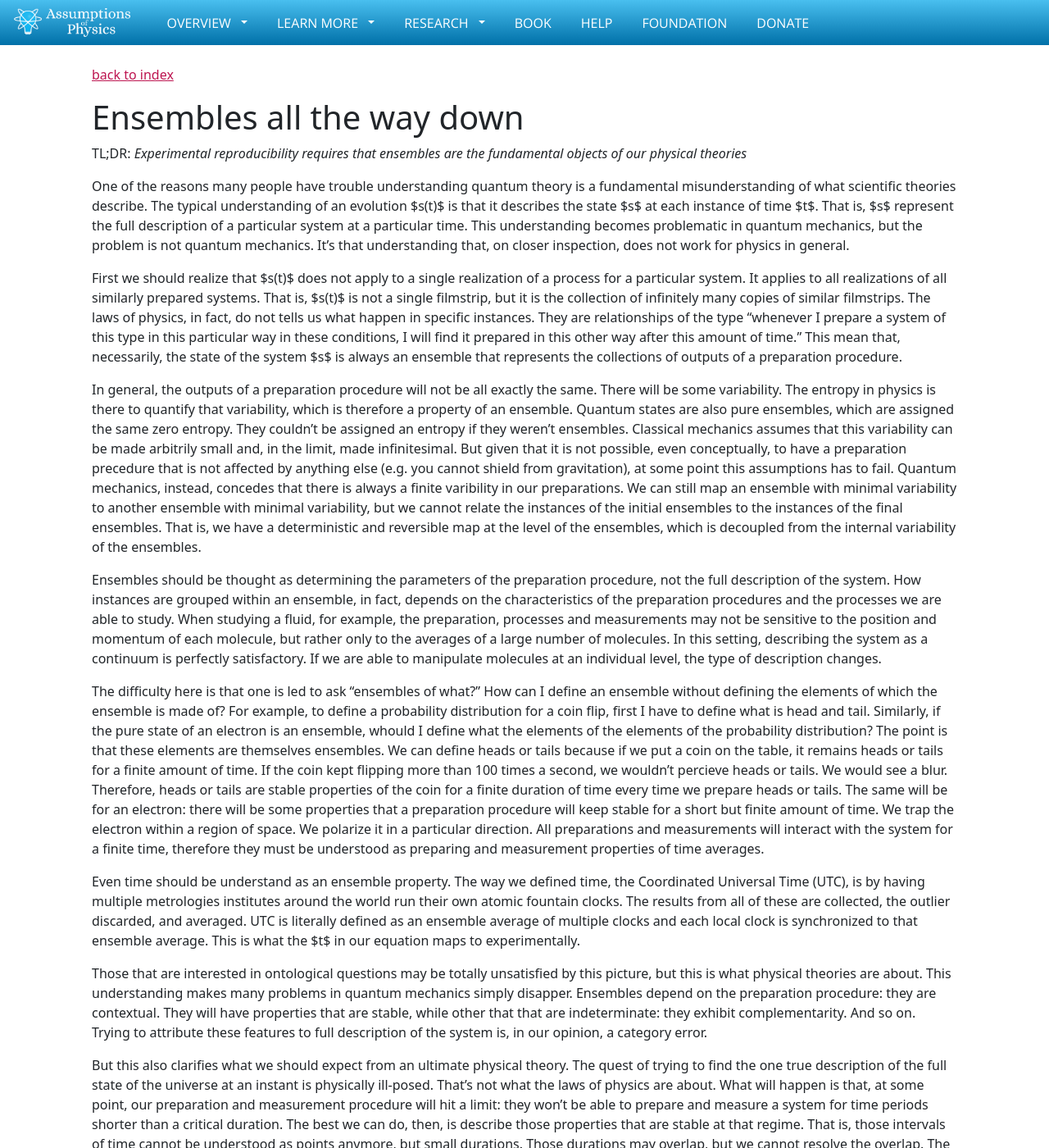
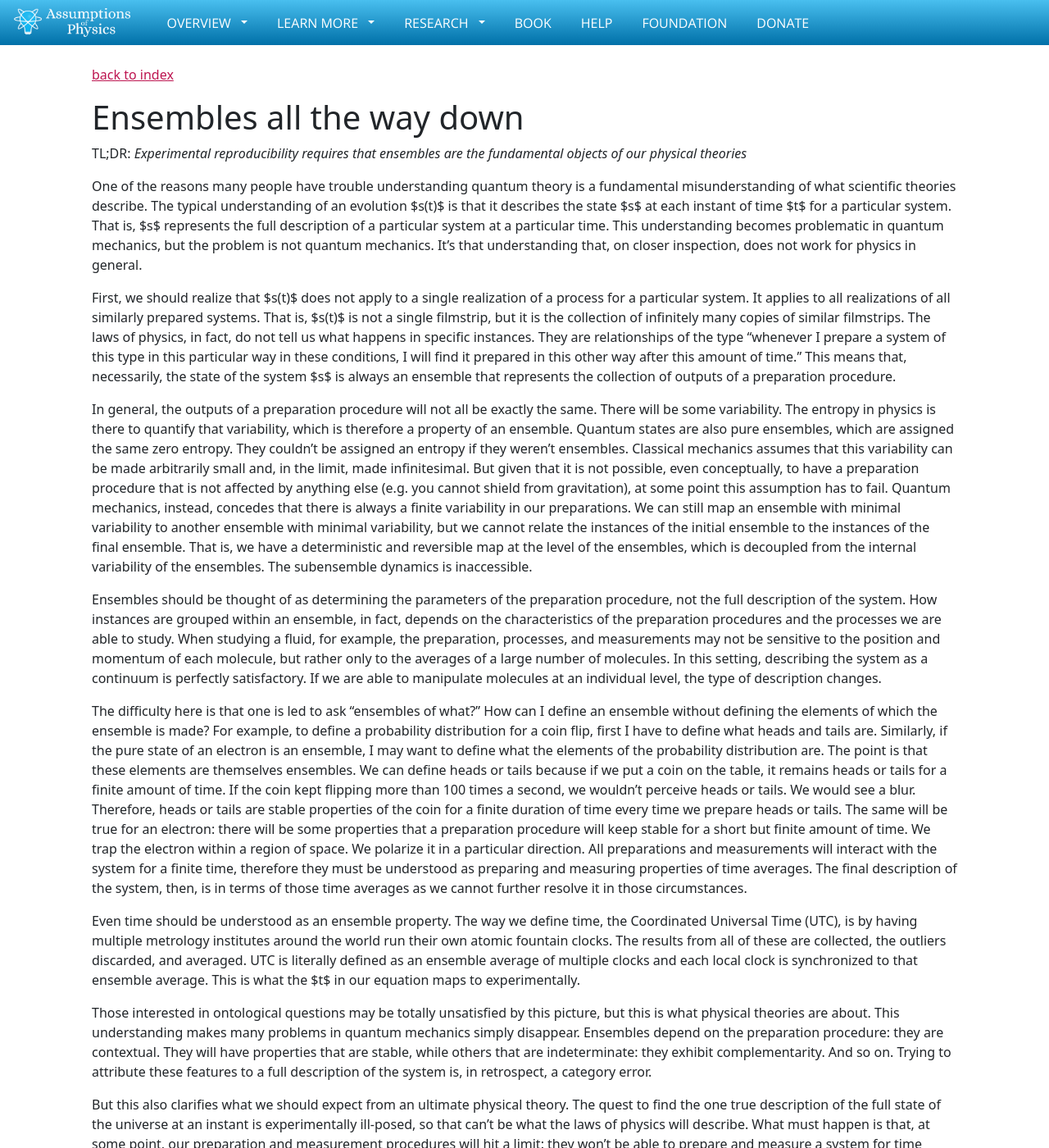
Before and after one commit to assumptionsofphysics/assumptionsofphysics.github.io, a Jekyll site: the page built from _essays/2025-11-15-ensembles-all-the-way-down.md, in a window 1280 px wide and 1400 px high. Shown: the whole window at 82% size. Built offline with Jekyll 4.4.1, drawn with Linux system fonts in a browser that asks for light colours; nearby versions of some CDN libraries; some web fonts are replaced; some of the changed text lies outside the part shown.

Commit message:
Fixed typos

```diff
--- a/_essays/2025-11-15-ensembles-all-the-way-down.md
+++ b/_essays/2025-11-15-ensembles-all-the-way-down.md
@@ -6,18 +6,18 @@
 draft: true
 ---
 
-One of the reasons many people have trouble understanding quantum theory is a fundamental misunderstanding of what scientific theories describe. The typical understanding of an evolution $s(t)$ is that it describes the state $s$ at each instance of time $t$. That is, $s$ represent the full description of a particular system at a particular time. This understanding becomes problematic in quantum mechanics, but the problem is not quantum mechanics. It's that understanding that, on closer inspection, does not work for physics in general.
+One of the reasons many people have trouble understanding quantum theory is a fundamental misunderstanding of what scientific theories describe. The typical understanding of an evolution $s(t)$ is that it describes the state $s$ at each instant of time $t$ for a particular system. That is, $s$ represents the full description of a particular system at a particular time. This understanding becomes problematic in quantum mechanics, but the problem is not quantum mechanics. It's that understanding that, on closer inspection, does not work for physics in general.
 
-First we should realize that $s(t)$ does not apply to a single realization of a process for a particular system. It applies to all realizations of all similarly prepared systems. That is, $s(t)$ is not a single filmstrip, but it is the collection of infinitely many copies of similar filmstrips. The laws of physics, in fact, do not tells us what happen in specific instances. They are relationships of the type "whenever I prepare a system of this type in this particular way in these conditions, I will find it prepared in this other way after this amount of time." This mean that, necessarily, the state of the system $s$ is always an ensemble that represents the collections of outputs of a preparation procedure.
+First, we should realize that $s(t)$ does not apply to a single realization of a process for a particular system. It applies to all realizations of all similarly prepared systems. That is, $s(t)$ is not a single filmstrip, but it is the collection of infinitely many copies of similar filmstrips. The laws of physics, in fact, do not tell us what happens in specific instances. They are relationships of the type "whenever I prepare a system of this type in this particular way in these conditions, I will find it prepared in this other way after this amount of time." This means that, necessarily, the state of the system $s$ is always an ensemble that represents the collection of outputs of a preparation procedure.
 
-In general, the outputs of a preparation procedure will not be all exactly the same. There will be some variability. The entropy in physics is there to quantify that variability, which is therefore a property of an ensemble. Quantum states are also pure ensembles, which are assigned the same zero entropy. They couldn't be assigned an entropy if they weren't ensembles. Classical mechanics assumes that this variability can be made arbitrily small and, in the limit, made infinitesimal. But given that it is not possible, even conceptually, to have a preparation precedure that is not affected by anything else (e.g. you cannot shield from gravitation), at some point this assumptions has to fail. Quantum mechanics, instead, concedes that there is always a finite varibility in our preparations. We can still map an ensemble with minimal variability to another ensemble with minimal variability, but we cannot relate the instances of the initial ensembles to the instances of the final ensembles. That is, we have a deterministic and reversible map at the level of the ensembles, which is decoupled from the internal variability of the ensembles.
+In general, the outputs of a preparation procedure will not all be exactly the same. There will be some variability. The entropy in physics is there to quantify that variability, which is therefore a property of an ensemble. Quantum states are also pure ensembles, which are assigned the same zero entropy. They couldn't be assigned an entropy if they weren't ensembles. Classical mechanics assumes that this variability can be made arbitrarily small and, in the limit, made infinitesimal. But given that it is not possible, even conceptually, to have a preparation procedure that is not affected by anything else (e.g. you cannot shield from gravitation), at some point this assumption has to fail. Quantum mechanics, instead, concedes that there is always a finite variability in our preparations. We can still map an ensemble with minimal variability to another ensemble with minimal variability, but we cannot relate the instances of the initial ensemble to the instances of the final ensemble. That is, we have a deterministic and reversible map at the level of the ensembles, which is decoupled from the internal variability of the ensembles. The subensemble dynamics is inaccessible.
 
-Ensembles should be thought as determining the parameters of the preparation procedure, not the full description of the system. How instances are grouped within an ensemble, in fact, depends on the characteristics of the preparation procedures and the processes we are able to study. When studying a fluid, for example, the preparation, processes and measurements may not be sensitive to the position and momentum of each molecule, but rather only to the averages of a large number of molecules. In this setting, describing the system as a continuum is perfectly satisfactory. If we are able to manipulate molecules at an individual level, the type of description changes.
+Ensembles should be thought of as determining the parameters of the preparation procedure, not the full description of the system. How instances are grouped within an ensemble, in fact, depends on the characteristics of the preparation procedures and the processes we are able to study. When studying a fluid, for example, the preparation, processes, and measurements may not be sensitive to the position and momentum of each molecule, but rather only to the averages of a large number of molecules. In this setting, describing the system as a continuum is perfectly satisfactory. If we are able to manipulate molecules at an individual level, the type of description changes.
 
-The difficulty here is that one is led to ask "ensembles of what?" How can I define an ensemble without defining the elements of which the ensemble is made of? For example, to define a probability distribution for a coin flip, first I have to define what is head and tail. Similarly, if the pure state of an electron is an ensemble, whould I define what the elements of the elements of the probability distribution? The point is that these elements are themselves ensembles. We can define heads or tails because if we put a coin on the table, it remains heads or tails for a finite amount of time. If the coin kept flipping more than 100 times a second, we wouldn't percieve heads or tails. We would see a blur. Therefore, heads or tails are stable properties of the coin for a finite duration of time every time we prepare heads or tails. The same will be for an electron: there will be some properties that a preparation procedure will keep stable for a short but finite amount of time. We trap the electron within a region of space. We polarize it in a particular direction. All preparations and measurements will interact with the system for a finite time, therefore they must be understood as preparing and measurement properties of time averages.
+The difficulty here is that one is led to ask "ensembles of what?" How can I define an ensemble without defining the elements of which the ensemble is made? For example, to define a probability distribution for a coin flip, first I have to define what heads and tails are. Similarly, if the pure state of an electron is an ensemble, I may want to define what the elements of the probability distribution are. The point is that these elements are themselves ensembles. We can define heads or tails because if we put a coin on the table, it remains heads or tails for a finite amount of time. If the coin kept flipping more than 100 times a second, we wouldn't perceive heads or tails. We would see a blur. Therefore, heads or tails are stable properties of the coin for a finite duration of time every time we prepare heads or tails. The same will be true for an electron: there will be some properties that a preparation procedure will keep stable for a short but finite amount of time. We trap the electron within a region of space. We polarize it in a particular direction. All preparations and measurements will interact with the system for a finite time, therefore they must be understood as preparing and measuring properties of time averages. The final description of the system, then, is in terms of those time averages as we cannot further resolve it in those circumstances.
 
-Even time should be understand as an ensemble property. The way we defined time, the Coordinated Universal Time (UTC), is by having multiple metrologies institutes around the world run their own atomic fountain clocks. The results from all of these are collected, the outlier discarded, and averaged. UTC is literally defined as an ensemble average of multiple clocks and each local clock is synchronized to that ensemble average. This is what the $t$ in our equation maps to experimentally.
+Even time should be understood as an ensemble property. The way we define time, the Coordinated Universal Time (UTC), is by having multiple metrology institutes around the world run their own atomic fountain clocks. The results from all of these are collected, the outliers discarded, and averaged. UTC is literally defined as an ensemble average of multiple clocks and each local clock is synchronized to that ensemble average. This is what the $t$ in our equation maps to experimentally.
 
-Those that are interested in ontological questions may be totally unsatisfied by this picture, but this is what physical theories are about. This understanding makes many problems in quantum mechanics simply disapper. Ensembles depend on the preparation procedure: they are contextual. They will have properties that are stable, while other that that are indeterminate: they exhibit complementarity. And so on. Trying to attribute these features to full description of the system is, in our opinion, a category error.
+Those interested in ontological questions may be totally unsatisfied by this picture, but this is what physical theories are about. This understanding makes many problems in quantum mechanics simply disappear. Ensembles depend on the preparation procedure: they are contextual. They will have properties that are stable, while others that are indeterminate: they exhibit complementarity. And so on. Trying to attribute these features to a full description of the system is, in retrospect, a category error.
 
-But this also clarifies what we should expect from an ultimate physical theory. The quest of trying to find the one true description of the full state of the universe at an instant is physically ill-posed. That's not what the laws of physics are about. What will happen is that, at some point, our preparation and measurement procedure will hit a limit: they won't be able to prepare and measure a system for time periods shorter than a critical duration. The best we can do, then, is describe those properties that are stable at that regime. That is, those intervals of time cannot be understood as points anymore, but small durations. Those durations may overlap, but we cannot resolve the overlap. The only thing we are going to be able to describe is the ensemble averages within those overlapping durations. It's ensembles all the way down.
+But this also clarifies what we should expect from an ultimate physical theory. The quest to find the one true description of the full state of the universe at an instant is experimentally ill-posed, so that can't be what the laws of physics will describe. What must happen is that, at some point, our preparation and measurement procedures will hit a limit: they won't be able to prepare and measure a system for time periods shorter than a critical duration. The best we can do, then, is describe those properties that are stable in that regime. That is, those intervals of time cannot be understood as points anymore, but as small durations. Those durations may overlap, but we cannot resolve the overlap. The only thing we are going to be able to describe is the ensemble averages within those different overlapping durations. It's ensembles all the way down.
```
